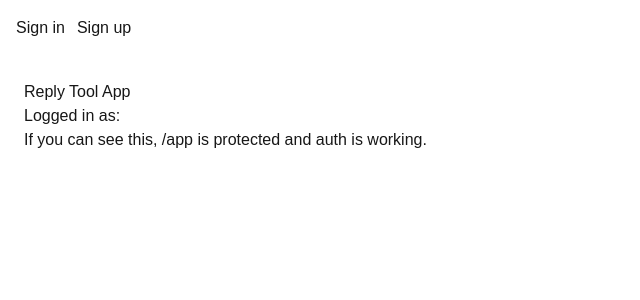
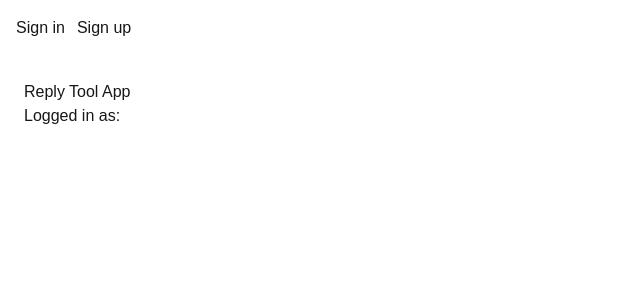
Before and after one commit to john-cripps/reply-tool, a Next.js app: page /app in a window 1280 px wide. Shown: the top 300 px of the page, without its empty margins (0-640 px from the left). Built offline with nearby package versions, Linux system fonts and the light colour scheme; no server answers.

Commit message:
Fix Clerk auth usage in app route

```diff
--- a/app/app/page.tsx
+++ b/app/app/page.tsx
@@ -1,13 +1,12 @@
 import { auth } from "@clerk/nextjs/server";
 
-export default async function AppPage() {
-  const { userId } = await auth();
+export default function AppPage() {
+  const { userId } = auth();
 
   return (
     <main style={{ padding: 24 }}>
       <h1>Reply Tool App</h1>
       <p>Logged in as: {userId}</p>
-      <p>If you can see this, /app is protected and auth is working.</p>
     </main>
   );
 }
```
